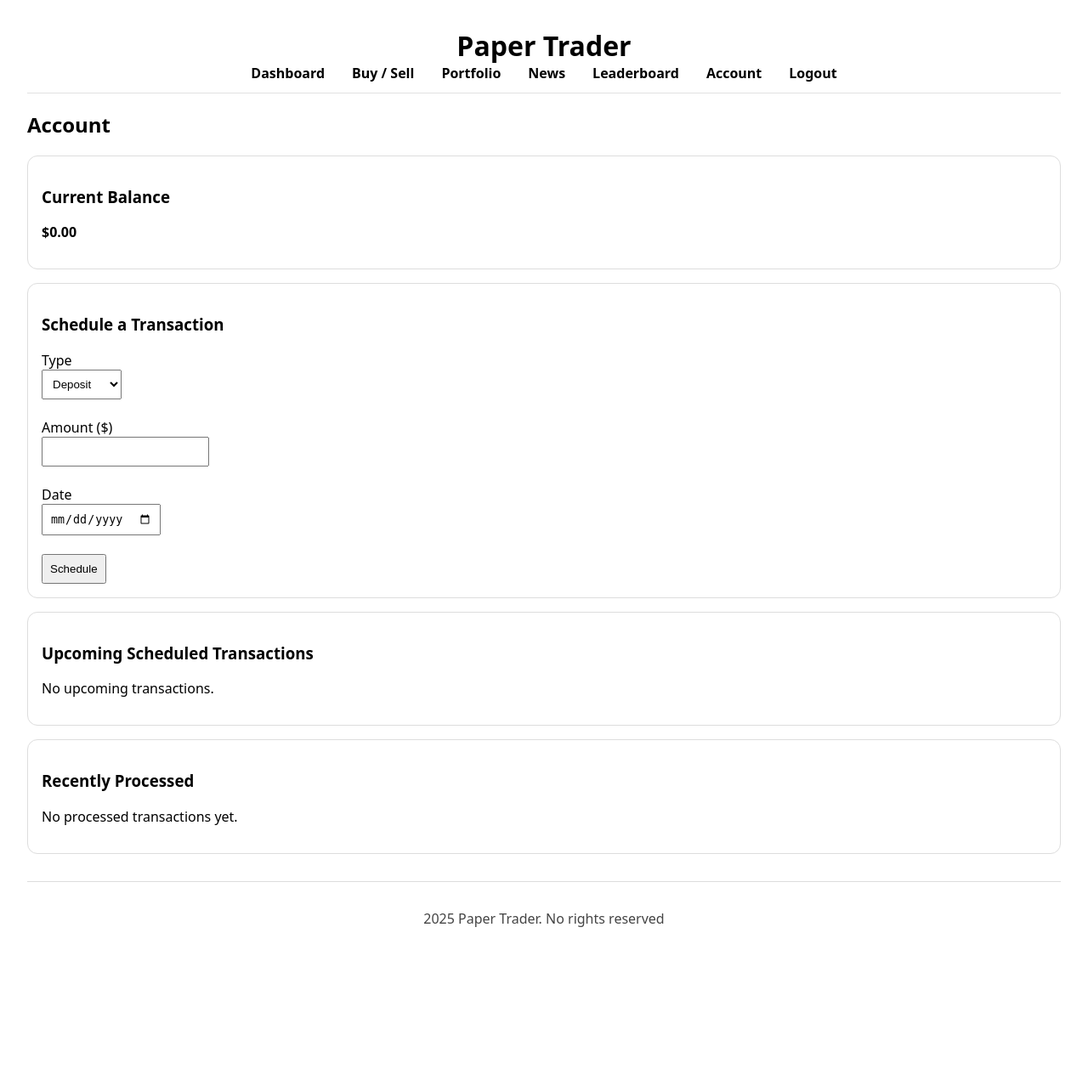
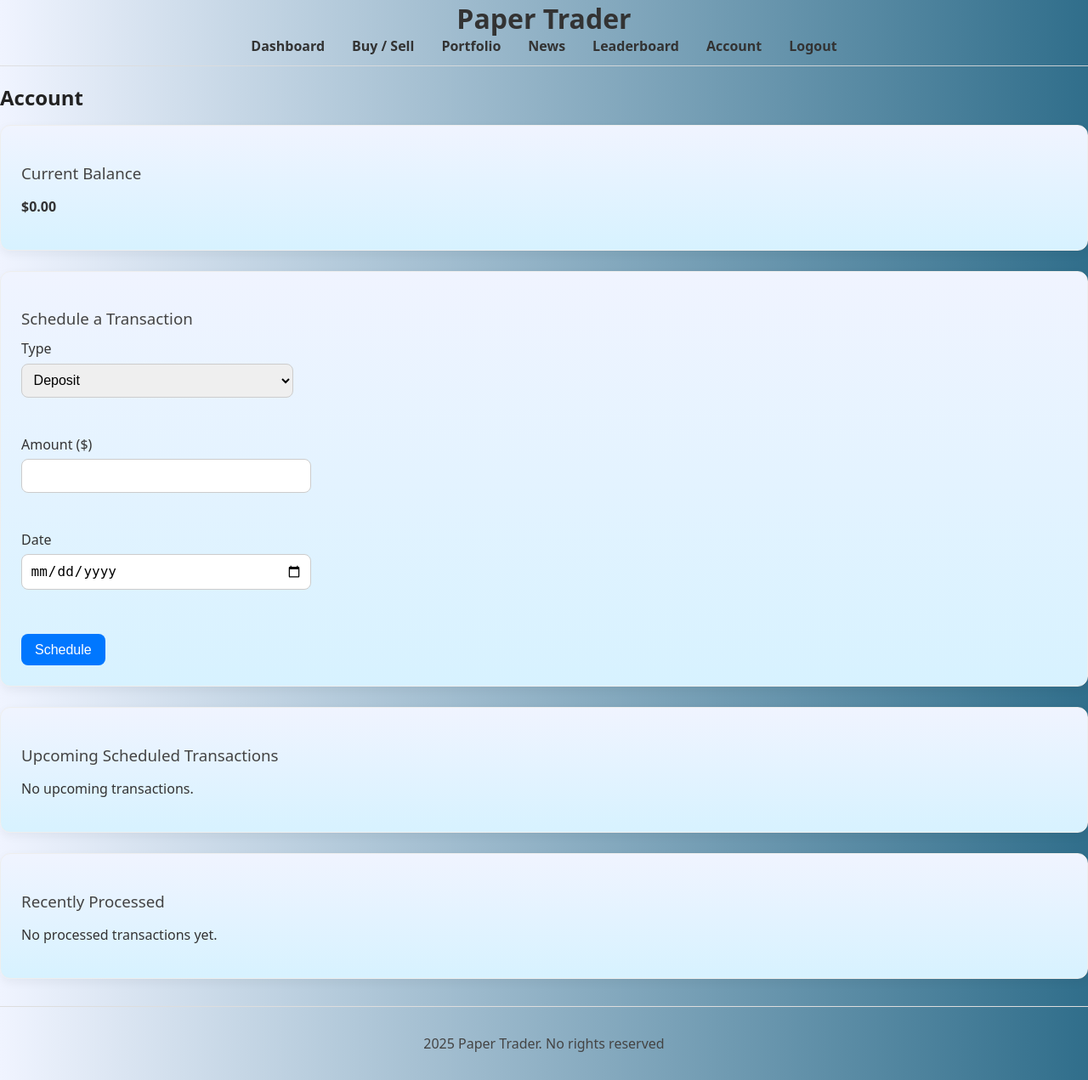
Before and after one commit to Thomas-Ryan-CS/PaperTrader, a Flask app: template templates/account.html in a window 1280 px wide. Shown: the whole page at 85% size. Before the commit the page ends 1091 px from the top, so only its background shows below. Run offline with Flask 3, Linux system fonts and the light colour scheme; the template is opened without the code that fills it, so the values that code supplies are empty; some libraries are stand-ins or nearby versions.

Commit message:
Updated account and leaderboard

```diff
--- a/templates/account.html
+++ b/templates/account.html
@@ -14,7 +14,7 @@
   <h3>Schedule a Transaction</h3>
 
   <!-- BASIC HTML FORM -->
-  <form action="{{ url_for('schedule_transaction') }}" method="post">
+  <form action="{{ url_for('schedule_transaction') }}" method="post" class="transaction">
 
     <label>Type</label><br>
     <select name="tx_type" required>
@@ -28,7 +28,7 @@
     <label>Date</label><br>
     <input type="date" name="scheduled_date" required><br><br>
 
-    <button type="submit">Schedule</button>
+    <button type="submit" class="button">Schedule</button>
   </form>
 </div>
 
@@ -36,7 +36,7 @@
   <h3>Upcoming Scheduled Transactions</h3>
 
   {% if upcoming %}
-    <table>
+    <table class="styled-table">
       <tr><th>Type</th><th>Amount</th><th>Date</th></tr>
       {% for tx in upcoming %}
         <tr>
@@ -70,4 +70,75 @@
   {% endif %}
 </div>
 
+
+<style>
+  body {
+    font-family: system-ui, sans-serif;
+    margin: 0;
+    background: linear-gradient(90deg, #f0f4ff, #306e8b);
+    color: #333;
+  }
+
+  h2 {
+    margin-bottom: 1rem;
+    font-weight: 600;
+    color: #222;
+  }
+
+  h3 {
+    margin-bottom: 0.75rem;
+    font-weight: 500;
+    color: #444;
+  }
+
+  .card {
+    background: linear-gradient(180deg, #f0f4ff, #d7f2ff);
+    border: 1px solid #eee;
+    border-radius: 12px;
+    padding: 1.5rem;
+    margin-bottom: 1.5rem;
+    box-shadow: 0 4px 12px rgba(0,0,0,0.05);
+  }
+
+  .balance {
+    font-size: 1.25rem;
+    color: #0077ff;
+  }
+
+  .transaction select,
+  .transaction input {
+    width: 100%;
+    max-width: 320px;
+    padding: 0.6rem;
+    margin-top: 0.4rem;
+    border: 1px solid #ccc;
+    border-radius: 8px;
+    font-size: 1rem;
+    display: block;
+  }
+
+  .transaction input:focus,
+  .transaction select:focus {
+    border-color: #0077ff;
+    outline: none;
+    box-shadow: 0 0 0 3px rgba(0,119,255,0.1);
+  }
+
+  .button {
+    padding: 0.6rem 1rem;
+    background: #0077ff;
+    color: #fff;
+    border: none;
+    border-radius: 8px;
+    font-size: 1rem;
+    cursor: pointer;
+    transition: background 0.3s;
+    margin-top: 0.5rem;
+  }
+  .button:hover {
+    background: #005fcc;
+  }
+
+</style>
+
 {% endblock %}
```
Also changed, not shown: templates/leaderboard.html (+56 -0 lines).
